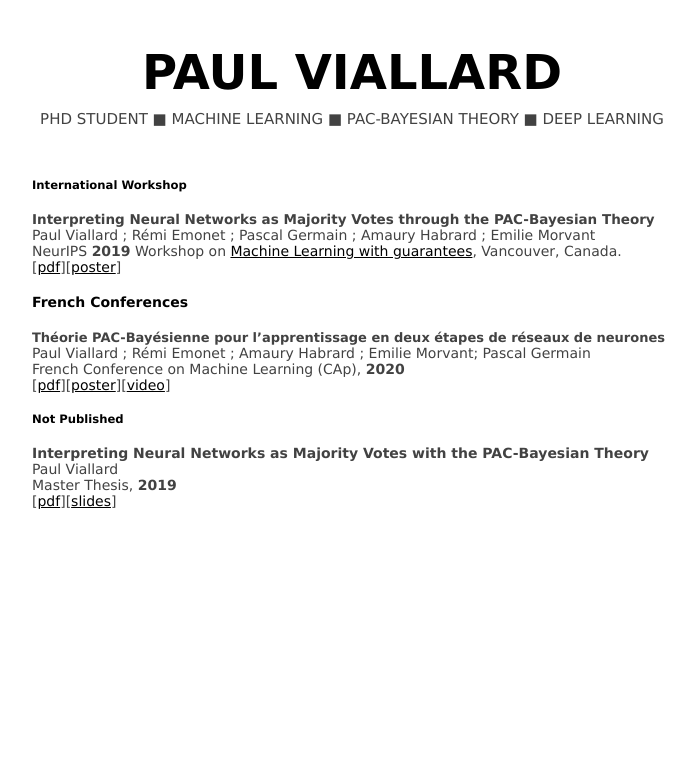
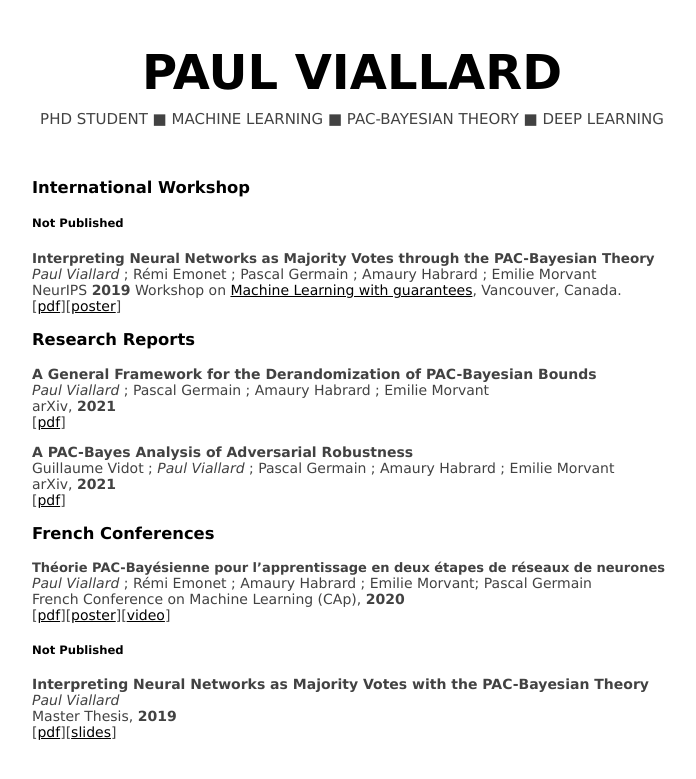
Before and after one commit to paulviallard/paulviallard.github.io, a Jekyll site: the page built from publication.md, in a window 1280 px wide. Shown: the top 779 px of the page, without its empty margins (288-984 px from the left). Built offline with Jekyll 4.4.1, drawn with Linux system fonts in a browser that asks for light colours; our own code applies the rules of GitHub Pages for plain Markdown files.

Commit message:
feat: update publications

```diff
--- a/publication.md
+++ b/publication.md
@@ -1,18 +1,30 @@
-##### International Workshop
+### International Workshop
+##### Not Published
 <strong style="font-size: 13.5px">Interpreting Neural Networks as Majority Votes through the PAC-Bayesian Theory</strong>
-Paul Viallard ; Rémi Emonet ; Pascal Germain ; Amaury Habrard ; Emilie Morvant
+_Paul Viallard_ ; Rémi Emonet ; Pascal Germain ; Amaury Habrard ; Emilie Morvant
 NeurIPS **2019** Workshop on [Machine Learning with guarantees](https://sites.google.com/view/mlwithguarantees), Vancouver, Canada.
 [[pdf](https://drive.google.com/file/d/1hc66gKlyotowhK_4__DCaNemvMR1DXWN/view)][[poster](https://drive.google.com/file/d/1dpy2flI1BbDIdoArtLJl0XF_uL6zV2ZZ/view)]
 
-#### French Conferences
+### Research Reports
+
+**A General Framework for the Derandomization of PAC-Bayesian Bounds**
+_Paul Viallard_ ; Pascal Germain ; Amaury Habrard ; Emilie Morvant
+arXiv, **2021**
+[[pdf](https://arxiv.org/abs/2102.08649)]
+
+**A PAC-Bayes Analysis of Adversarial Robustness**
+Guillaume Vidot ; _Paul Viallard_ ; Pascal Germain ; Amaury Habrard ; Emilie Morvant
+arXiv, **2021**
+[[pdf](https://arxiv.org/abs/2102.11069)]
+
+### French Conferences
 <strong style="font-size: 13.0px">Théorie PAC-Bayésienne pour l'apprentissage en deux étapes de réseaux de neurones</strong>
-Paul Viallard ; Rémi Emonet ; Amaury Habrard ; Emilie Morvant; Pascal Germain
+_Paul Viallard_ ; Rémi Emonet ; Amaury Habrard ; Emilie Morvant; Pascal Germain
 French Conference on Machine Learning (CAp), **2020**
 [[pdf](https://drive.google.com/file/d/1ayUPkvPUzLrvOg2onV-t1r2nPbO_X4Tb/view?usp=sharing)][[poster](publication/2020/cap/poster)][[video](https://www.youtube.com/watch?v=__3UueF5NZQ)]
 
-
 ##### Not Published
 **Interpreting Neural Networks as Majority Votes with the PAC-Bayesian Theory**
-Paul Viallard
+_Paul Viallard_
 Master Thesis, **2019**
 [[pdf](https://drive.google.com/open?id=13O2Ce3s9eR2M8GXsZkjuryQvot-lhVLf)][[slides](https://drive.google.com/open?id=1TSE4oVPSbgCwel1C85WGQIB4Ricy89-S)]
```
